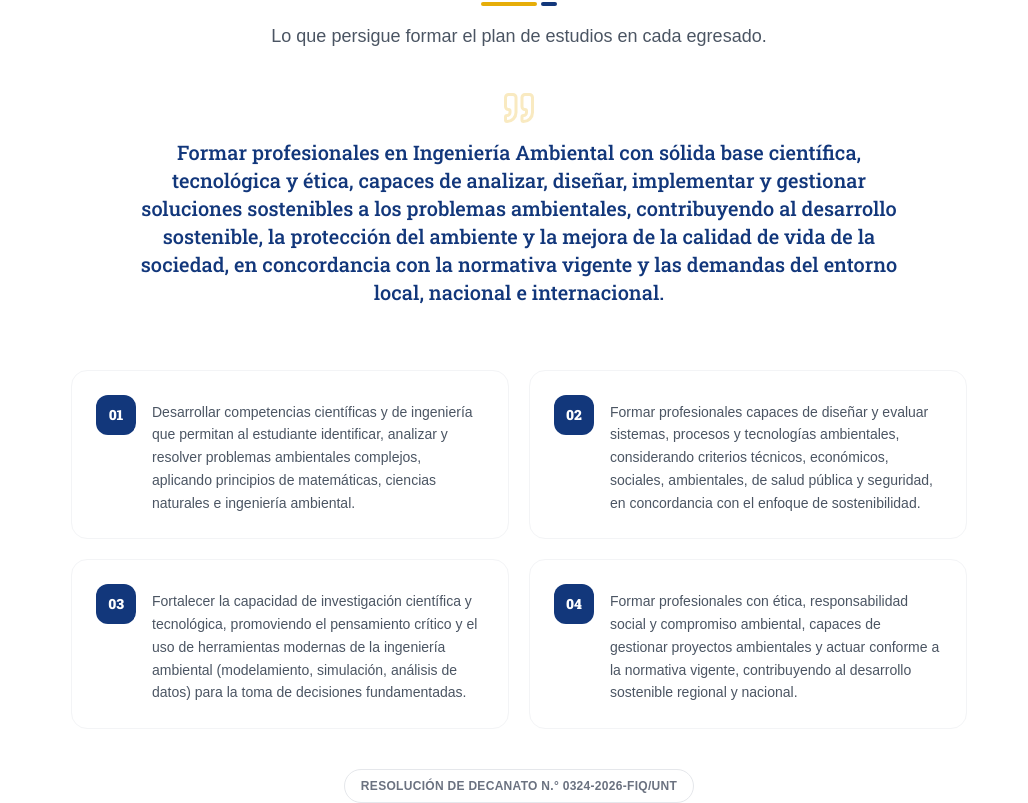
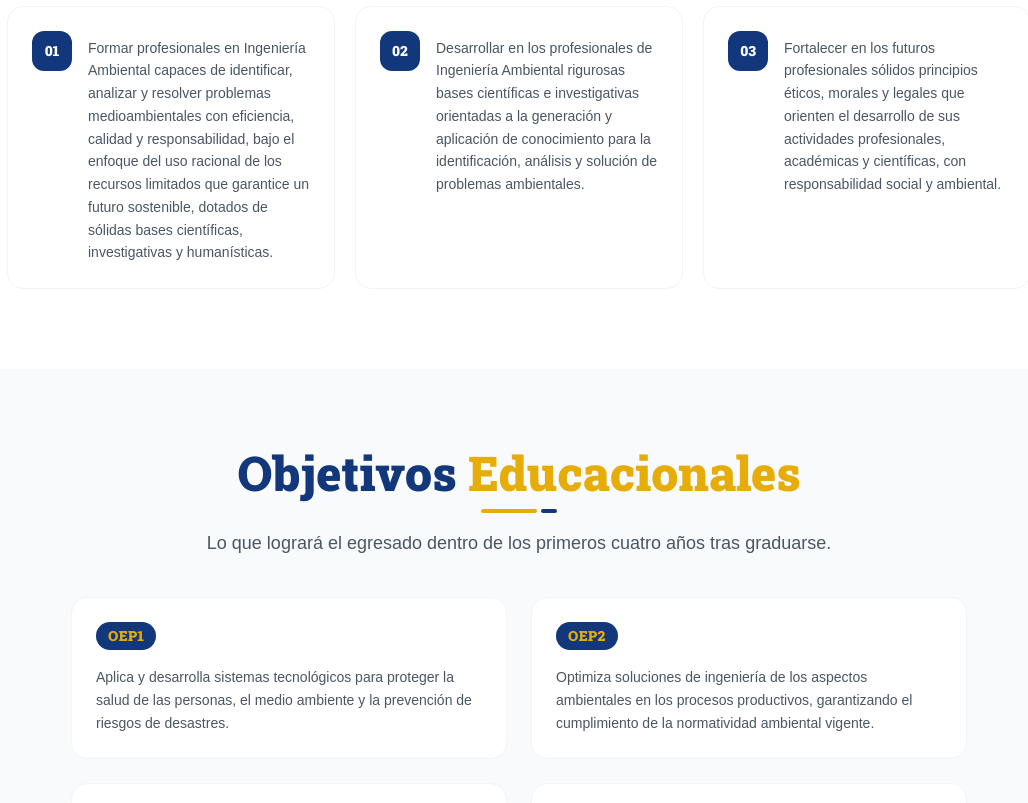
Before and after one commit to AlexYuRa/ing-ambiental, a React (Vite) app: page /academico/objetivos in a window 1280 px wide. Shown: the part 857-1660 px from the top of the page, without its empty margins (121-1149 px from the left). Built offline with nearby package versions, Linux system fonts and the light colour scheme.

Commit message:
obj act v2

```diff
--- a/profiles/escuela/config/site.ts
+++ b/profiles/escuela/config/site.ts
@@ -32,7 +32,7 @@ export const site: SiteConfig = {
     'Formando ingenieros ambientales con ética y calidad, comprometidos con el desarrollo sostenible de la región y del país.',
 
   hero: {
-    eyebrow: 'Escuela Profesional de',
+    eyebrow: 'Programa de Estudios de',
     titulo: { linea1: 'Ingeniería', linea2: 'Ambiental' },
     descripcion:
       'Formamos ingenieros capaces de analizar, diseñar e implementar soluciones sostenibles frente a los problemas de calidad del aire, agua y suelo, con base científica, tecnológica y ética, en la Universidad Nacional de Trujillo.',
--- a/profiles/escuela/content/objetivos.ts
+++ b/profiles/escuela/content/objetivos.ts
@@ -25,25 +25,11 @@ export const objetivosEducacionales = [
   }
 ];
 
-// Fuente: Resolución de Decanato N° 0324-2026-FIQ/UNT.
-export const objetivoAcademicoGeneral =
-  "Formar profesionales en Ingeniería Ambiental con sólida base científica, tecnológica y ética, capaces de analizar, diseñar, implementar y gestionar soluciones sostenibles a los problemas ambientales, contribuyendo al desarrollo sostenible, la protección del ambiente y la mejora de la calidad de vida de la sociedad, en concordancia con la normativa vigente y las demandas del entorno local, nacional e internacional.";
-
-export const objetivosAcademicosEspecificos = [
-  {
-    codigo: "Objetivo Específico 1",
-    descripcion: "Desarrollar competencias científicas y de ingeniería que permitan al estudiante identificar, analizar y resolver problemas ambientales complejos, aplicando principios de matemáticas, ciencias naturales e ingeniería ambiental."
-  },
-  {
-    codigo: "Objetivo Específico 2",
-    descripcion: "Formar profesionales capaces de diseñar y evaluar sistemas, procesos y tecnologías ambientales, considerando criterios técnicos, económicos, sociales, ambientales, de salud pública y seguridad, en concordancia con el enfoque de sostenibilidad."
-  },
-  {
-    codigo: "Objetivo Específico 3",
-    descripcion: "Fortalecer la capacidad de investigación científica y tecnológica, promoviendo el pensamiento crítico y el uso de herramientas modernas de la ingeniería ambiental (modelamiento, simulación, análisis de datos) para la toma de decisiones fundamentadas."
-  },
-  {
-    codigo: "Objetivo Específico 4",
-    descripcion: "Formar profesionales con ética, responsabilidad social y compromiso ambiental, capaces de gestionar proyectos ambientales y actuar conforme a la normativa vigente, contribuyendo al desarrollo sostenible regional y nacional."
-  }
+// TODO: falta el número de resolución de estos objetivos académicos (el que
+// tenía antes, RD N.° 0324-2026-FIQ/UNT, era de un texto distinto; no se
+// reutiliza para no atribuir mal la fuente).
+export const objetivosAcademicos = [
+  "Formar profesionales en Ingeniería Ambiental capaces de identificar, analizar y resolver problemas medioambientales con eficiencia, calidad y responsabilidad, bajo el enfoque del uso racional de los recursos limitados que garantice un futuro sostenible, dotados de sólidas bases científicas, investigativas y humanísticas.",
+  "Desarrollar en los profesionales de Ingeniería Ambiental rigurosas bases científicas e investigativas orientadas a la generación y aplicación de conocimiento para la identificación, análisis y solución de problemas ambientales.",
+  "Fortalecer en los futuros profesionales sólidos principios éticos, morales y legales que orienten el desarrollo de sus actividades profesionales, académicas y científicas, con responsabilidad social y ambiental."
 ];
--- a/src/pages/Inicio.tsx
+++ b/src/pages/Inicio.tsx
@@ -258,7 +258,7 @@ export default function Inicio() {
               transition={{ duration: 0.6 }}
               className="flex flex-col"
             >
-              <SectionTitle title="Bienvenida de la **Decana**" />
+              <SectionTitle title="Bienvenida del **Decano**" />
 
               <div className="text-gray-700 font-body space-y-4 leading-relaxed">
                 <p>«{site.decana.mensaje}»</p>
--- a/src/pages/academico/PlanEstudios.tsx
+++ b/src/pages/academico/PlanEstudios.tsx
@@ -1,14 +1,12 @@
-import { useState } from 'react';
 import { SectionTitle } from '../../components/ui/SectionTitle';
 import MallaFlow from '../../components/academico/MallaFlow';
-import CurriculumVersionSwitch from '../../components/academico/CurriculumVersionSwitch';
-import EnConstruccion from '../../components/layout/EnConstruccion';
 
+/**
+ * Sin selector de versión de plan: hoy solo hay un plan vigente (2018) con
+ * información real. El switch 2018/2027 se retira hasta que exista contenido
+ * real del plan 2027; mostrarlo antes solo invita a hacer clic en algo vacío.
+ */
 export default function PlanEstudios() {
-  // El plan vigente es el 2018 (ver historia.hitos): por defecto se abre ahí,
-  // no en "2027" (que todavía no existe como plan real).
-  const [version, setVersion] = useState('2018');
-
   return (
     <div className="bg-white py-16 md:py-20">
       <div className="container mx-auto px-4 md:px-8">
@@ -18,17 +16,8 @@ export default function PlanEstudios() {
           subtitle="Explora la malla como un mapa interactivo: cada curso muestra créditos, horas y prerrequisitos. Toca un curso para ver su detalle."
         />
 
-        {/* Selector de versión de la malla (2018 / 2027) */}
-        <div className="mt-8 flex justify-start">
-          <CurriculumVersionSwitch value={version} onChange={setVersion} />
-        </div>
-
         <div className="mt-10">
-          {version === '2018' ? (
-            <MallaFlow />
-          ) : (
-            <EnConstruccion titulo="Malla **2027**" descripcion="La malla curricular 2027 estará disponible próximamente." />
-          )}
+          <MallaFlow />
         </div>
       </div>
     </div>
--- a/src/pages/nosotros/Objetivos.tsx
+++ b/src/pages/nosotros/Objetivos.tsx
@@ -1,34 +1,21 @@
-import React, { useState } from 'react';
+import React from 'react';
 import AnchoredSection from '../../components/layout/AnchoredSection';
-import EnConstruccion from '../../components/layout/EnConstruccion';
-import CurriculumVersionSwitch from '../../components/academico/CurriculumVersionSwitch';
 import { SectionTitle } from '../../components/ui/SectionTitle';
-import { Quote } from 'lucide-react';
 import {
   objetivosEducacionales,
-  objetivoAcademicoGeneral,
-  objetivosAcademicosEspecificos,
+  objetivosAcademicos,
 } from '@profile/content/objetivos';
 
 /**
  * Página agrupada "Objetivos". El navbar muestra "Objetivos educativos" y
  * "Objetivos académicos" por separado; ambos llevan aquí (#educativos / #academicos).
+ *
+ * Sin selector de versión de plan: hoy solo hay un plan vigente (2018) con
+ * información real. El switch 2018/2027 se retira hasta que exista contenido
+ * real del plan 2027; mostrarlo antes solo invita a hacer clic en algo vacío.
  */
 export default function Objetivos() {
-  // El plan vigente es el 2018 (ver historia.hitos): por defecto se abre ahí,
-  // no en "2027" (que todavía no existe como plan real).
-  const [version, setVersion] = useState('2018');
-
   return (
-    <>
-      {/* Selector de versión del plan curricular (2018 / 2027) */}
-      <div className="bg-white pt-10">
-        <div className="container mx-auto px-4 md:px-8">
-          <CurriculumVersionSwitch value={version} onChange={setVersion} />
-        </div>
-      </div>
-
-      {version === '2018' ? (
     <>
       <AnchoredSection id="academicos">
         <div className="bg-white py-16 md:py-20">
@@ -39,21 +26,11 @@ export default function Objetivos() {
               subtitle="Lo que persigue formar el plan de estudios en cada egresado."
             />
 
-                {/* Objetivo general: párrafo destacado, no una tarjeta más. Es un
-                    texto largo (resolución), por eso el tamaño se queda moderado
-                    en vez del tratamiento "declaración corta" que sí usan los hitos. */}
-                <div className="relative max-w-3xl mx-auto mt-4 mb-16 text-center">
-                  <Quote className="w-9 h-9 text-gold/25 mx-auto mb-3" aria-hidden="true" />
-                  <p className="font-display font-medium text-primary text-lg md:text-xl leading-relaxed">
-                    {objetivoAcademicoGeneral}
-                  </p>
-                </div>
-
-                {/* Objetivos específicos: tarjetas numeradas, mismo lenguaje visual que Valores */}
-                <div className="grid grid-cols-1 sm:grid-cols-2 gap-5 max-w-4xl mx-auto">
-                  {objetivosAcademicosEspecificos.map((obj, idx) => (
+            {/* Tarjetas numeradas, mismo lenguaje visual que Valores */}
+            <div className="grid grid-cols-1 sm:grid-cols-3 gap-5 max-w-5xl mx-auto mt-4">
+              {objetivosAcademicos.map((descripcion, idx) => (
                 <div
-                      key={obj.codigo}
+                  key={idx}
                   className="group h-full bg-white rounded-2xl border border-gray-100 hover:border-gold/40 hover:shadow-lg transition duration-300 p-6 flex gap-4 items-start"
                 >
                   <div className="shrink-0 w-10 h-10 rounded-xl bg-primary flex items-center justify-center group-hover:bg-gold transition-colors duration-300">
@@ -61,15 +38,9 @@ export default function Objetivos() {
                       {String(idx + 1).padStart(2, '0')}
                     </span>
                   </div>
-                      <p className="text-gray-600 font-body text-sm leading-relaxed pt-1.5">{obj.descripcion}</p>
+                  <p className="text-gray-600 font-body text-sm leading-relaxed pt-1.5">{descripcion}</p>
                 </div>
               ))}
-                </div>
-
-                <div className="mt-10 flex justify-center">
-                  <span className="inline-flex items-center text-xs font-semibold uppercase tracking-wide text-gray-500 bg-white px-4 py-2 rounded-full border border-gray-200">
-                    Resolución de Decanato N.° 0324-2026-FIQ/UNT
-                  </span>
             </div>
           </div>
         </div>
@@ -108,9 +79,5 @@ export default function Objetivos() {
         </div>
       </AnchoredSection>
     </>
-      ) : (
-        <EnConstruccion titulo="Objetivos **2027**" descripcion="Los objetivos del plan 2027 estarán disponibles próximamente." />
-      )}
-    </>
   );
 }
```
Also changed, not shown: src/pages/nosotros/Perfiles.tsx (+5 -20 lines). Lines whose indentation alone changed are shown as unchanged.
